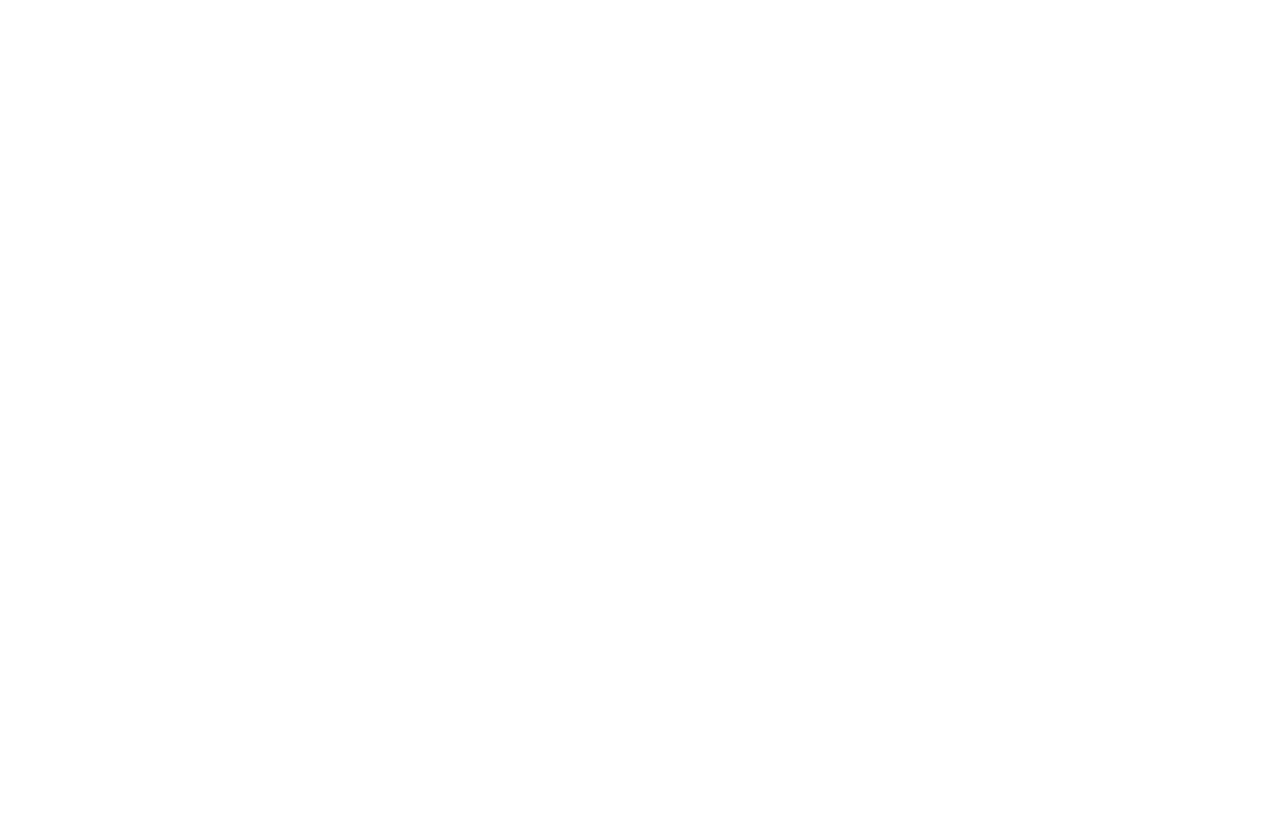
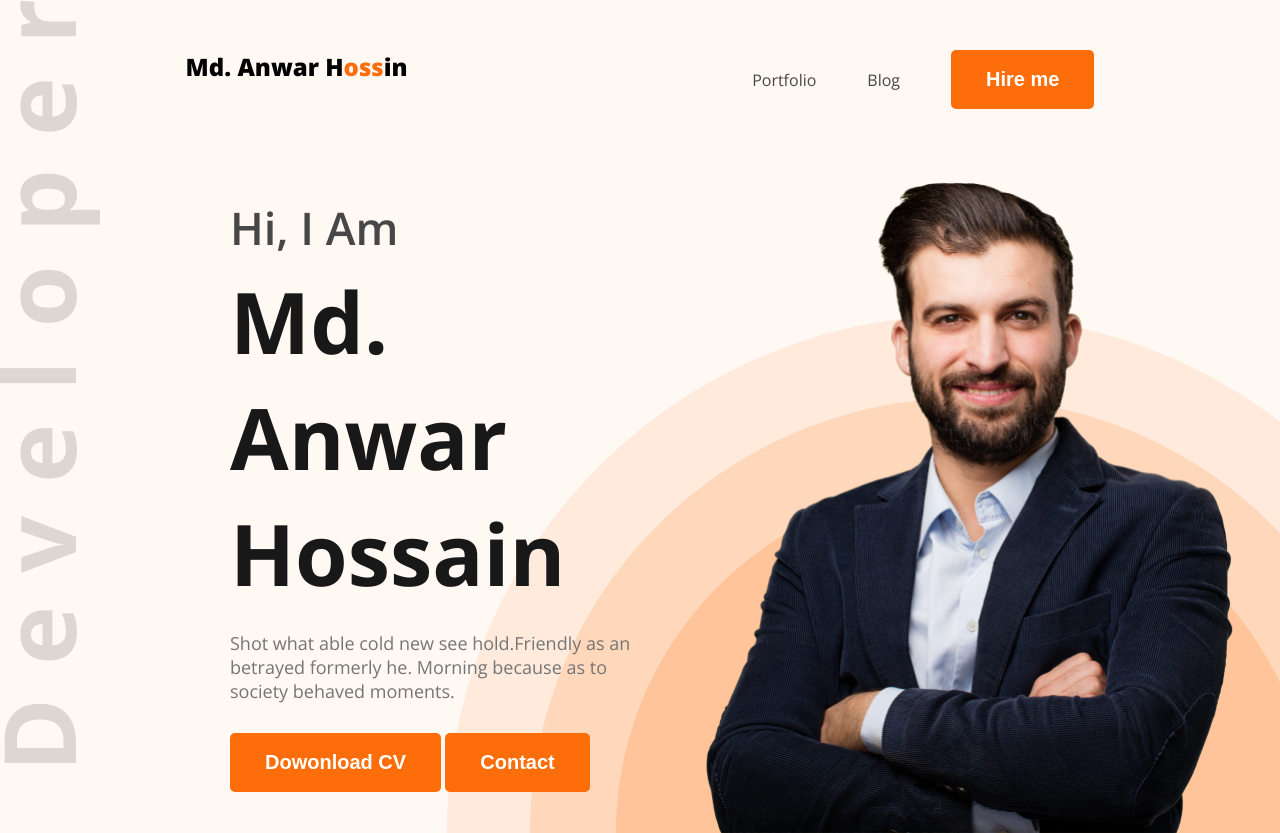
Before and after one commit to Sujon1011/hero-dev-portfolio, a plain HTML site: page index.html in a window 1280 px wide. Before the commit the page ends 800 px from the top, so only its background shows below. Drawn offline with nearby package versions, Linux system fonts and the light colour scheme.

Commit message:
header design accordin to figma

```diff
--- a/index.html
+++ b/index.html
@@ -4,8 +4,43 @@
     <meta charset="UTF-8">
     <meta name="viewport" content="width=device-width, initial-scale=1.0">
     <title>Md. Anwar Hossain Portfolio</title>
+    <link rel="preconnect" href="https://fonts.googleapis.com">
+<link rel="preconnect" href="https://fonts.gstatic.com" crossorigin>
+<link href="https://fonts.googleapis.com/css2?family=Open+Sans:ital,wght@0,300..800;1,300..800&display=swap" rel="stylesheet">
+<link rel="stylesheet" href="styles/portfolio.css">
+
 </head>
-<body>
+<body class="font-open-sans">
+    <header>
+        <nav>
+        <div class="logo">
+         <h2>Md. Anwar H<span class="color-orange">oss</span>in
+        </h2>
 
+        </div>
+        <ul class="menu">
+            <li>Portfolio</li>
+            <li>Blog</li>
+            <li><button class="btn">Hire me</button></li>
+        </ul>
+        </nav>
+        <section id="banner">
+            <div class="banner-content">
+              <h2>Hi, I Am</h2>
+              <h1>Md. Anwar Hossain</h1>
+              <p>
+                Shot what able cold new see hold.Friendly as an betrayed formerly he. Morning because as to society behaved moments.
+              </p>
+              <div>
+                <button class="btn">Dowonload CV</button>
+                <button class="btn">Contact</button>
+              </div>
+            </div>
+            <div class="banner-image">
+                <img src="images/hardy.png" alt="">
+            </div>
+
+        </section>
+    </header>
 </body>
 </html>
--- /dev/null
+++ b/styles/portfolio.css
@@ -0,0 +1,94 @@
+*{
+    margin: 0;
+    padding: 0;
+    box-sizing: border-box;
+}
+/* shared style */
+.font-open-sans {
+  font-family: "Open Sans", sans-serif;
+  font-optical-sizing: auto;
+}
+
+.logo h2{
+    font: 45px ;
+    font-weight: 900;
+}
+
+.color-orange{
+    color: #FD6E0A;
+}
+
+.btn{
+   background-color: #FD6E0A;
+   border: none;
+   /* padding-top: 18px 35px; */
+   padding: 18px 35px;
+   border-radius: 5px;
+   font-size: 20px;
+   font-weight: bold;
+   color: white;
+   cursor: pointer;
+}
+/* main style */
+header{
+    background-color: #FFF8F3;
+    background-image: url('../images/developer.png'), url('../images/header_bg.png');
+    background-repeat: no-repeat;
+    background-position: top left, bottom right;
+    padding-top: 50px;
+}
+nav{
+    width: 71%;
+    max-width: 1140px;
+    /* border: 1px solid red; */
+    margin: 0px auto;
+    display: flex;
+    justify-content: space-between;
+}
+
+nav .menu {
+    display: flex;
+    list-style-type: none;
+    gap: 51px;
+    color: #474747;
+    text-decoration: none;
+   align-items: center;
+
+}
+
+#banner {
+    /* border: 1px solid red; */
+    margin: 47px 38px 0 230px;
+    display: flex;
+    justify-content: space-between;
+    align-items: center;
+}
+
+#banner .banner-content {
+    max-width: 558px;
+}
+
+#banner .banner-content h2 {
+    font-size: 45px;
+    font-weight: 600;
+    color: #474747;
+    margin-bottom: 5px;
+}
+#banner .banner-content h1 {
+    font-size: 85px;
+    font-weight: bold;
+    color: #181818;
+    margin-bottom: 20px;
+}
+
+#banner .banner-content p {
+    font-size: 18px;
+    color: #757575;
+    margin-bottom: 30px;
+}
+
+#banner .banner-image img {
+    width: 585px;
+    vertical-align: middle;
+
+}
```
